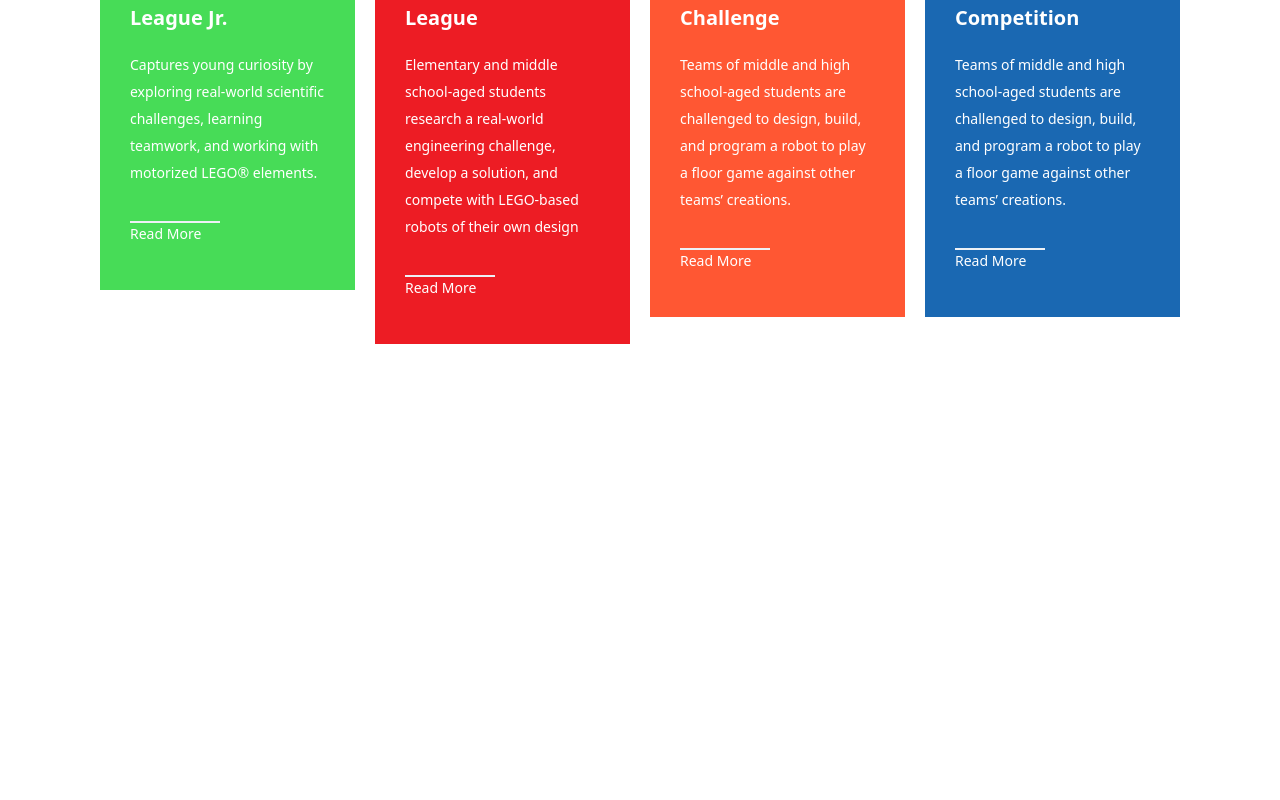
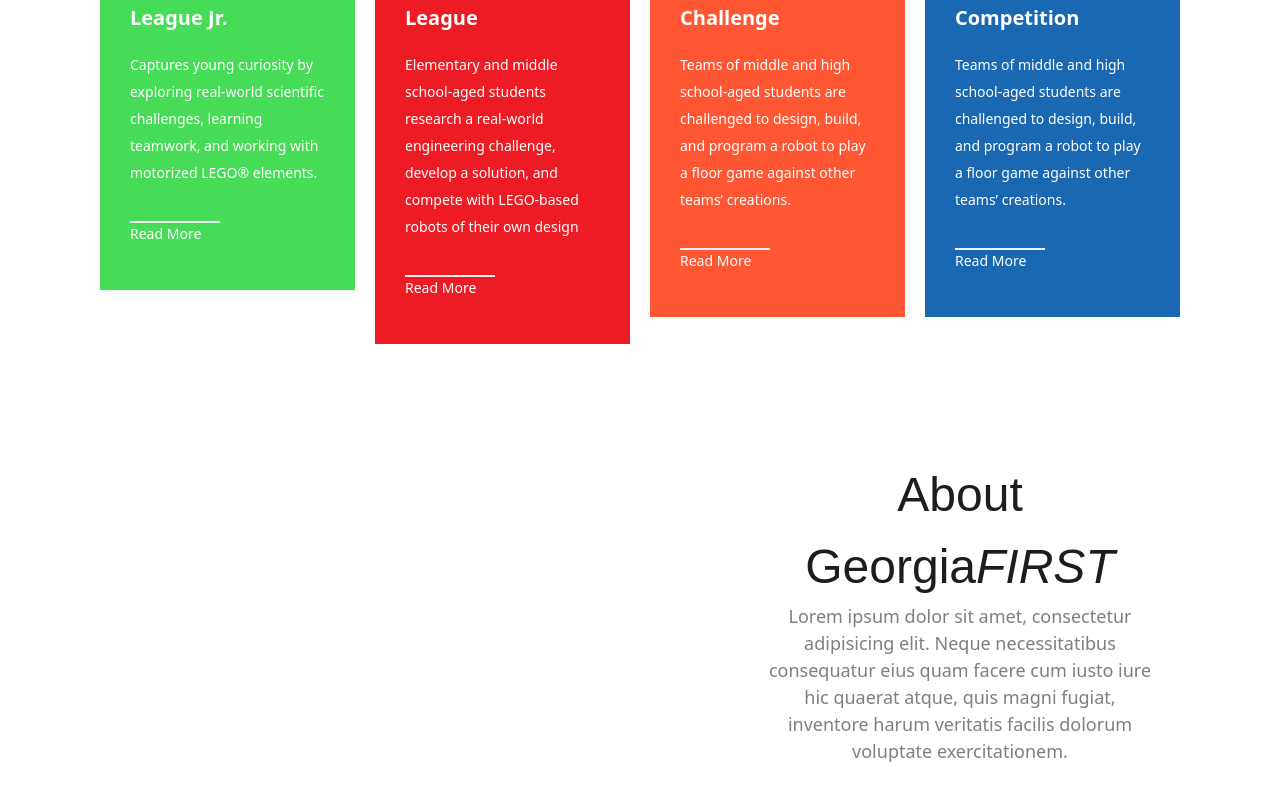
Before and after one commit to GeorgiaFIRST/project-redesign, a Next.js app: page / in a window 1280 px wide. Shown: the part 1260-2060 px from the top of the page. Before the commit the page ends 1704 px from the top, so only its background shows below. Built offline with nearby package versions, Linux system fonts and the light colour scheme.

Commit message:
💄 added home page about

```diff
--- a/components/header.module.css
+++ /dev/null
@@ -1,3 +0,0 @@
-.hover {
-    display: block;
-}
--- /dev/null
+++ b/components/homeAbout.js
@@ -0,0 +1,20 @@
+import React from 'react';
+import homeAbout from "./homeAbout.module.css";
+
+let HomeAbout = () => {
+    return (
+        <div>
+            <section class={`${homeAbout.aboutArea}`}>
+            <div class="row align-items-center">
+            <div class={`${homeAbout.areaHeading}`}>
+                <h4>About<br/>Georgia<i>FIRST</i></h4>
+                <p>Lorem ipsum dolor sit amet, consectetur adipisicing elit. Neque necessitatibus consequatur eius quam facere cum iusto iure hic quaerat atque, quis magni fugiat, inventore harum veritatis facilis dolorum voluptate exercitationem.
+                </p>
+            </div>
+            </div>
+            </section>
+        </div>
+    );
+};
+
+export default HomeAbout;
--- /dev/null
+++ b/components/homeAbout.module.css
@@ -0,0 +1,120 @@
+.aboutArea {
+    position: absolute;
+    width: 30%;
+    height: 80%;
+    /*background-image: url(../img/logo.jpg);*/
+    background-position: center center;
+    background-repeat: no-repeat;
+    right: 10%;
+}
+.areaHeading {
+    margin-bottom: 90px;
+    text-align: center;
+    margin-top: 15px;
+}
+.areaHeading h4 {
+    font-size: 48px;
+    color: #1d1d1d;
+    font-family: "Poppins", sans-serif;
+    position: relative;
+}
+.areaHeading p {
+    font-size: 18px;
+    color: #7f7f7f;
+}
+/*.areaHeading .line:after {
+    content: '';
+    position: absolute;
+    width: 20px;
+    height: 5px;
+    background: #1a68b2;
+    left: 50%;
+    transform: translateX(-50%);
+    top: -16px;
+}
+.areaHeading .line:before {
+    content: '';
+    position: absolute;
+    width: 100px;
+    height: 1px;
+    background: #1a68b2;
+    left: 50%;
+    transform: translateX(-50%);
+    top: -14px;
+}*/
+
+    /*@media (max-width: 1199px) {
+      .aboutArea:after {
+        right: -44px;
+        background-size: contain; } }
+    .aboutArea .single-about {
+      text-align: left;
+      padding: 40px 0 0;
+      transition: all 300ms linear 0s; }
+      .aboutArea .single-about .about-icon {
+        width: 170px;
+        height: 95px;
+        text-align: center;
+        margin-bottom: 20px;
+        position: relative;
+        z-index: 1;
+        line-height: 112px; }
+        .aboutArea .single-about .about-icon:after {
+          content: '';
+          position: absolute;
+          height: 80px;
+          width: 80px;
+          background: #fcefed;
+          border-radius: 100%;
+          left: 0;
+          z-index: -1;
+          top: 0; }
+        .aboutArea .single-about .about-icon i {
+          font-size: 40px;
+          color: #050817; }
+      .aboutArea .single-about .single-about-content h5 {
+        font-size: 20px;
+        font-weight: 600;
+        color: #1d1d1d;
+        margin-bottom: 18px; }
+      .aboutArea .single-about .single-about-content p {
+        line-height: 27px;
+        font-size: 14px;
+        margin-bottom: 35px; }
+    .aboutArea .col-lg-6:nth-child(1) .single-about .about-icon:after {
+      background: #fca6a6; }
+    .aboutArea .col-lg-6:nth-child(2) .single-about .about-icon:after {
+      background: #71beb4; }
+
+  .areaHeading {
+    text-align: left; }
+    @media (min-width: 1199px) and (max-width: 1199px) {
+      .areaHeading {
+        padding-top: 30px; } }
+    @media (max-width: 991px) {
+      .areaHeading {
+        margin-top: 0; }
+        .areaHeading h4 br {
+          display: none; }
+        .areaHeading p br {
+          display: none; } }
+    .areaHeading h4 {
+      font-size: 45px;
+      color: #1d1d1d;
+      font-family: "Poppins", sans-serif;
+      margin-bottom: 40px;
+      line-height: 58px; }
+    .areaHeading h6 {
+      font-size: 16px;
+      color: #333333;
+      font-weight: 400;
+      margin-bottom: 25px; }
+    .areaHeading p {
+      font-size: 17px;
+      font-family: "Poppins", sans-serif;
+      color: #7f7f7f;
+      margin-bottom: 40px;
+      line-height: 27px;
+      padding-right: 65px; }
+    .areaHeading .main_btn:hover {
+      border: 1px solid #1a68b2; }*/
--- a/pages/index.js
+++ b/pages/index.js
@@ -2,6 +2,7 @@ import React from 'react';
 import Index from "../components/index";
 import Programs from "../components/programs";
 import Header from "../components/header";
+import HomeAbout from "../components/homeAbout";
 
 const App = () => {
     return (
@@ -9,6 +10,7 @@ const App = () => {
             <Header></Header>
             <Index></Index>
             <Programs></Programs>
+            <HomeAbout></HomeAbout>
         </div>
     )
 }
```
Also changed, not shown: components/header.js (+0 -10 lines).
